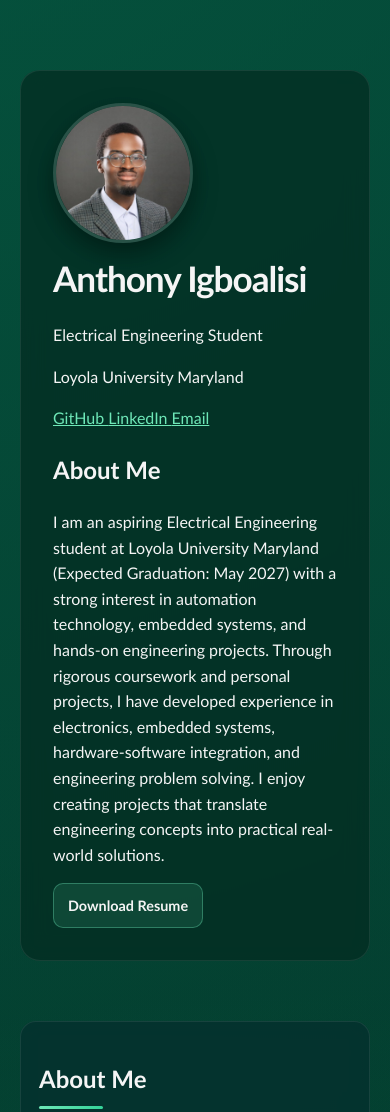
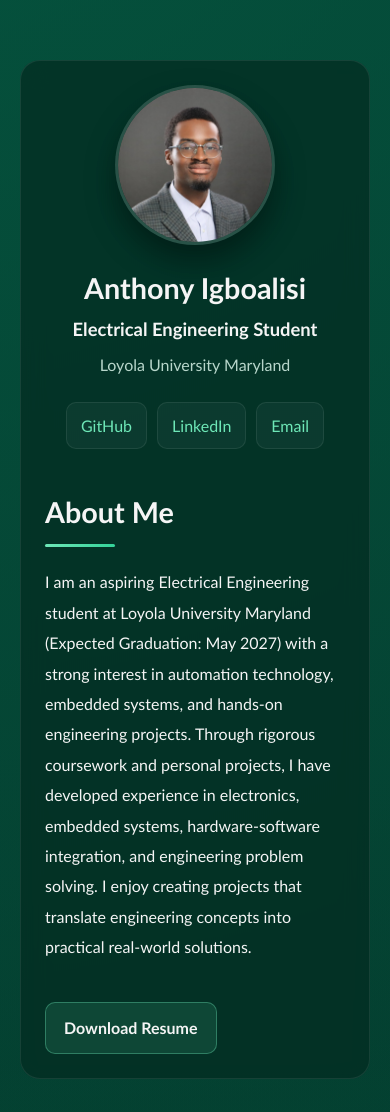
Before and after one commit to akig1019/akig1019.github.io, a plain HTML site: page index.html in a window 390 px wide. Shown: the top 1112 px of the page. Drawn offline with Linux system fonts and the light colour scheme.

Commit message:
Update port_style.css

```diff
--- a/port_style.css
+++ b/port_style.css
@@ -10,10 +10,9 @@
   --card: rgba(8, 47, 40, 0.75);
 
   --text: #f5f5f5;
-  --text-light: #f5f5f5;
   --muted: #b8d6cb;
 
-  --border: rgba(255, 255, 255, 0.08);
+  --border: rgba(255,255,255,0.08);
 
   --accent: #6ee7b7;
   --accent-hover: #34d399;
@@ -21,11 +20,6 @@
 
 * {
   box-sizing: border-box;
-}
-
-html,
-body {
-  min-height: 100%;
 }
 
 body {
@@ -38,15 +32,15 @@
 
   background-image:
     radial-gradient(circle at 20% 20%,
-      rgba(6, 95, 70, 0.8) 0%,
+      rgba(6,95,70,.8) 0%,
       transparent 45%),
 
     radial-gradient(circle at 80% 75%,
-      rgba(4, 120, 87, 0.75) 0%,
+      rgba(4,120,87,.75) 0%,
       transparent 50%),
 
     radial-gradient(circle at 50% 50%,
-      rgba(2, 44, 34, 1) 0%,
+      rgba(2,44,34,1) 0%,
       transparent 100%);
 
   background-size: 200% 200%;
@@ -67,9 +61,9 @@
   }
 }
 
-/* --------------------
-   Layout
--------------------- */
+/* =====================================
+   MAIN CONTAINER
+===================================== */
 
 .container {
   max-width: 1100px;
@@ -77,75 +71,163 @@
   padding: 0 20px 60px;
 }
 
+/* =====================================
+   HERO SECTION
+===================================== */
+
 .hero {
-  padding: 70px 20px 40px;
+  padding: 60px 20px 40px;
 }
 
 .hero-inner {
-  max-width: 1100px;
+  max-width: 1200px;
   margin: 0 auto;
 
-  padding: 32px;
+  padding: 40px;
 
-  border: 1px solid var(--border);
   border-radius: 20px;
 
   background: rgba(3, 44, 34, 0.75);
+
+  border: 1px solid var(--border);
+
   backdrop-filter: blur(12px);
 }
 
-.hero-grid {
+/* =====================================
+   PROFILE LAYOUT
+===================================== */
+
+.profile-layout {
   display: grid;
-  grid-template-columns: 160px 1fr;
-  gap: 28px;
-  align-items: center;
+
+  grid-template-columns: 280px 1fr;
+
+  gap: 60px;
+
+  align-items: start;
 }
 
-/* --------------------
-   Profile Photo
--------------------- */
+/* =====================================
+   PROFILE SIDEBAR
+===================================== */
+
+.profile-sidebar {
+  text-align: center;
+}
 
 .headshot {
-  width: 140px;
-  height: 140px;
+  width: 190px;
+  height: 190px;
 
+  object-fit: cover;
   border-radius: 50%;
-  object-fit: cover;
 
-  border: 3px solid rgba(255,255,255,0.15);
+  margin-bottom: 20px;
+
+  border: 3px solid rgba(255,255,255,.15);
 
   box-shadow:
-    0 10px 25px rgba(0,0,0,.4);
+      0 15px 30px rgba(0,0,0,.4);
 }
 
-/* --------------------
-   Typography
--------------------- */
+.profile-sidebar h1 {
+  margin: 0 0 10px;
 
-h1 {
-  margin: 0 0 6px;
-  font-size: 3rem;
-  letter-spacing: -0.03em;
+  font-size: 2rem;
+  line-height: 1.15;
 }
 
-h2 {
-  margin-bottom: 20px;
-  font-size: 1.5rem;
+.title {
+  margin: 0;
+
+  font-size: 1.15rem;
+  font-weight: 600;
+
+  color: var(--text);
 }
 
-.card h2 {
-  position: relative;
-  padding-bottom: 10px;
+.school {
+  margin: 8px 0 24px;
+
+  color: var(--muted);
+
+  font-size: 1rem;
 }
 
-.card h2::after {
+/* =====================================
+   SOCIAL LINKS
+===================================== */
+
+.social-links {
+  display: flex;
+
+  justify-content: center;
+
+  flex-wrap: wrap;
+
+  gap: 10px;
+}
+
+.social-links a {
+  display: inline-flex;
+
+  align-items: center;
+  justify-content: center;
+
+  padding: 10px 14px;
+
+  border-radius: 10px;
+
+  border: 1px solid var(--border);
+
+  background: rgba(255,255,255,.04);
+
+  color: var(--accent);
+
+  text-decoration: none;
+
+  transition:
+      transform .2s ease,
+      background .2s ease;
+}
+
+.social-links a:hover {
+  transform: translateY(-2px);
+
+  background:
+      rgba(110,231,183,.15);
+}
+
+/* =====================================
+   ABOUT PANEL
+===================================== */
+
+.about-panel {
+  display: flex;
+  flex-direction: column;
+}
+
+.about-panel h2 {
+  margin-top: 0;
+  margin-bottom: 20px;
+
+  font-size: 1.8rem;
+
+  position: relative;
+
+  padding-bottom: 12px;
+}
+
+.about-panel h2::after {
   content: "";
 
   position: absolute;
+
   left: 0;
   bottom: 0;
 
-  width: 64px;
+  width: 70px;
   height: 3px;
 
   border-radius: 999px;
@@ -158,51 +240,78 @@
     );
 }
 
-a {
-  color: var(--accent);
+.about-panel p {
+  margin-top: 0;
+
+  font-size: 1.1rem;
+  line-height: 1.9;
+
+  max-width: 900px;
 }
 
-/* --------------------
-   Navigation Buttons
--------------------- */
+/* =====================================
+   RESUME BUTTON
+===================================== */
 
-.links {
-  display: flex;
-  flex-wrap: wrap;
-  gap: 12px;
-  margin-top: 20px;
+.resume-actions {
+  margin-top: 24px;
 }
 
-.links a {
-  display: inline-block;
+.resume-actions .btn {
+  font-size: 1rem;
+}
 
-  padding: 10px 14px;
+/* =====================================
+   BUTTONS
+===================================== */
+
+.btn {
+  display: inline-flex;
+
+  align-items: center;
+
+  padding: 12px 18px;
+
+  border-radius: 10px;
+
+  border: 1px solid var(--border);
+
+  color: var(--text);
 
   text-decoration: none;
-  color: var(--text);
 
-  border-radius: 999px;
-  border: 1px solid var(--border);
+  background: rgba(255,255,255,.05);
 
-  background: rgba(255,255,255,.04);
+  font-weight: 600;
 
   transition:
-    background 0.2s ease,
-    transform 0.2s ease;
+      transform .2s ease,
+      background .2s ease;
 }
 
-.links a:hover {
+.btn:hover {
   transform: translateY(-2px);
 
-  background: rgba(110,231,183,.18);
-
-  box-shadow:
-    0 0 0 4px rgba(110,231,183,.08);
+  background:
+      rgba(255,255,255,.10);
 }
 
-/* --------------------
-   Generic Cards
--------------------- */
+.btn.primary {
+  border-color:
+      rgba(110,231,183,.35);
+
+  background:
+      rgba(110,231,183,.12);
+}
+
+.btn.primary:hover {
+  background:
+      rgba(110,231,183,.20);
+}
+
+/* =====================================
+   CONTENT CARDS
+===================================== */
 
 section {
   scroll-margin-top: 120px;
@@ -214,20 +323,53 @@
   padding: 24px;
 
   border-radius: 16px;
+
   border: 1px solid var(--border);
 
-  background: rgba(4, 47, 46, 0.75);
+  background:
+      rgba(4,47,46,.75);
 
-  backdrop-filter: blur(12px);
+  backdrop-filter:
+      blur(12px);
 }
 
-/* --------------------
-   Projects
--------------------- */
+.card h2 {
+  margin-top: 0;
+
+  position: relative;
+
+  padding-bottom: 10px;
+}
+
+.card h2::after {
+  content: "";
+
+  position: absolute;
+
+  left: 0;
+  bottom: 0;
+
+  width: 60px;
+  height: 3px;
+
+  background:
+      linear-gradient(
+          to right,
+          #6ee7b7,
+          #34d399
+      );
+
+  border-radius: 999px;
+}
+
+/* =====================================
+   PROJECT GRID
+===================================== */
 
 .project-grid {
   display: flex;
   flex-direction: column;
+
   gap: 20px;
 }
 
@@ -236,132 +378,86 @@
 
   border-radius: 16px;
 
-  background: rgba(3, 44, 34, 0.55);
+  background:
+      rgba(3,44,34,.55);
 
-  border: 1px solid rgba(255,255,255,0.06);
+  border:
+      1px solid rgba(255,255,255,.06);
 
   transition:
-    transform .2s ease,
-    box-shadow .2s ease,
-    border-color .2s ease;
+      transform .2s ease,
+      box-shadow .2s ease,
+      border-color .2s ease;
 }
 
 .project:hover {
-  transform: translateY(-5px);
+  transform:
+      translateY(-5px);
 
-  border-color: rgba(110,231,183,.35);
+  border-color:
+      rgba(110,231,183,.35);
 
   box-shadow:
-    0 20px 45px rgba(0,0,0,.45);
+      0 20px 45px rgba(0,0,0,.45);
 }
-
-/* --------------------
-   Project Images
--------------------- */
 
 .project-img {
   width: 100%;
   height: 280px;
 
   object-fit: cover;
-  object-position: center;
 
   border-radius: 14px;
 
   margin-bottom: 16px;
 
-  border: 1px solid rgba(255,255,255,.10);
+  border:
+      1px solid rgba(255,255,255,.10);
 
-  transition: transform .3s ease;
+  transition:
+      transform .3s ease;
 }
 
 .project:hover .project-img {
   transform: scale(1.02);
 }
 
-/* --------------------
-   Project Content
--------------------- */
-
 .project-content {
   display: flex;
   flex-direction: column;
+
   gap: 10px;
 }
 
 .project-top {
   display: flex;
+
   justify-content: space-between;
+
   align-items: flex-start;
 
+  flex-wrap: wrap;
+
   gap: 12px;
-  flex-wrap: wrap;
 }
 
 .project-top h3 {
   margin: 0;
 
   flex: 1 1 260px;
-  min-width: 260px;
 
   font-size: 1.25rem;
-  line-height: 1.25;
 }
 
 .project p {
   margin: 0;
+
   font-size: 1.05rem;
-  line-height: 1.65;
-
-  opacity: 0.95;
 }
 
-/* --------------------
-   Buttons
--------------------- */
-
-.btn {
-  display: inline-flex;
-  align-items: center;
-
-  padding: 10px 14px;
-
-  border-radius: 10px;
-
-  border: 1px solid var(--border);
-
-  text-decoration: none;
-  color: var(--text);
-
-  background: rgba(255,255,255,.05);
-
-  font-weight: 600;
-  font-size: .9rem;
-
-  transition:
-    background .2s ease,
-    transform .2s ease;
-}
-
-.btn:hover {
-  transform: translateY(-2px);
-
-  background: rgba(255,255,255,.10);
-}
-
-.btn.primary {
-  border-color: rgba(110,231,183,.35);
-
-  background: rgba(110,231,183,.12);
-}
-
-.btn.primary:hover {
-  background: rgba(110,231,183,.18);
-}
-
-/* --------------------
-   Badges
--------------------- */
+/* =====================================
+   BADGES
+===================================== */
 
 .badges {
   display: flex;
@@ -372,27 +468,32 @@
 .badge {
   padding: 6px 10px;
 
+  border-radius: 999px;
+
   font-size: .8rem;
 
-  border-radius: 999px;
+  border:
+      1px solid rgba(255,255,255,.12);
 
-  border: 1px solid rgba(255,255,255,.12);
-
-  background: rgba(255,255,255,.05);
+  background:
+      rgba(255,255,255,.05);
 }
 
 .badge.shipped {
-  background: rgba(110,231,183,.12);
+  background:
+      rgba(110,231,183,.12);
 
-  border-color: rgba(110,231,183,.35);
+  border-color:
+      rgba(110,231,183,.35);
 }
 
-/* --------------------
-   Technology Tags
--------------------- */
+/* =====================================
+   TAGS
+===================================== */
 
 .tags {
   display: flex;
+
   flex-wrap: wrap;
 
   gap: 8px;
@@ -407,71 +508,71 @@
 
   border: 1px solid var(--border);
 
-  background: rgba(255,255,255,.03);
+  background:
+      rgba(255,255,255,.03);
 
   color: var(--muted);
 
   font-size: .9rem;
 }
 
-/* --------------------
-   Misc
--------------------- */
-
-.resume-actions {
-  margin-top: 12px;
-}
-
-.subtle {
-  opacity: .7;
-  font-size: .9rem;
-}
+/* =====================================
+   FOOTER
+===================================== */
 
 .footer {
-  margin-top: 30px;
+  margin-top: 40px;
 
   text-align: center;
 
   color: var(--muted);
 }
 
-/* --------------------
-   Mobile
--------------------- */
+/* =====================================
+   MOBILE
+===================================== */
+
+@media (max-width: 900px) {
+
+  .profile-layout {
+    grid-template-columns: 1fr;
+
+    gap: 40px;
+  }
+
+  .profile-sidebar {
+    text-align: center;
+  }
+
+  .about-panel {
+    text-align: left;
+  }
+
+  .headshot {
+    width: 160px;
+    height: 160px;
+  }
+}
 
 @media (max-width: 768px) {
 
-  .hero-grid {
-    grid-template-columns: 1fr;
-    text-align: center;
+  .hero-inner {
+    padding: 24px;
   }
 
-  .headshot {
-    margin: 0 auto;
+  .profile-sidebar h1 {
+    font-size: 1.8rem;
   }
 
-  .links {
-    justify-content: center;
-  }
-
-  h1 {
-    font-size: 2.2rem;
-  }
-
-  .project-top {
-    flex-direction: column;
-    align-items: flex-start;
-  }
-
-  .project-top h3 {
-    min-width: unset;
+  .about-panel p {
+    font-size: 1rem;
   }
 
   .project-img {
     height: 220px;
   }
 
-  .card {
-    padding: 18px;
+  .project-top {
+    flex-direction: column;
   }
 }
```
